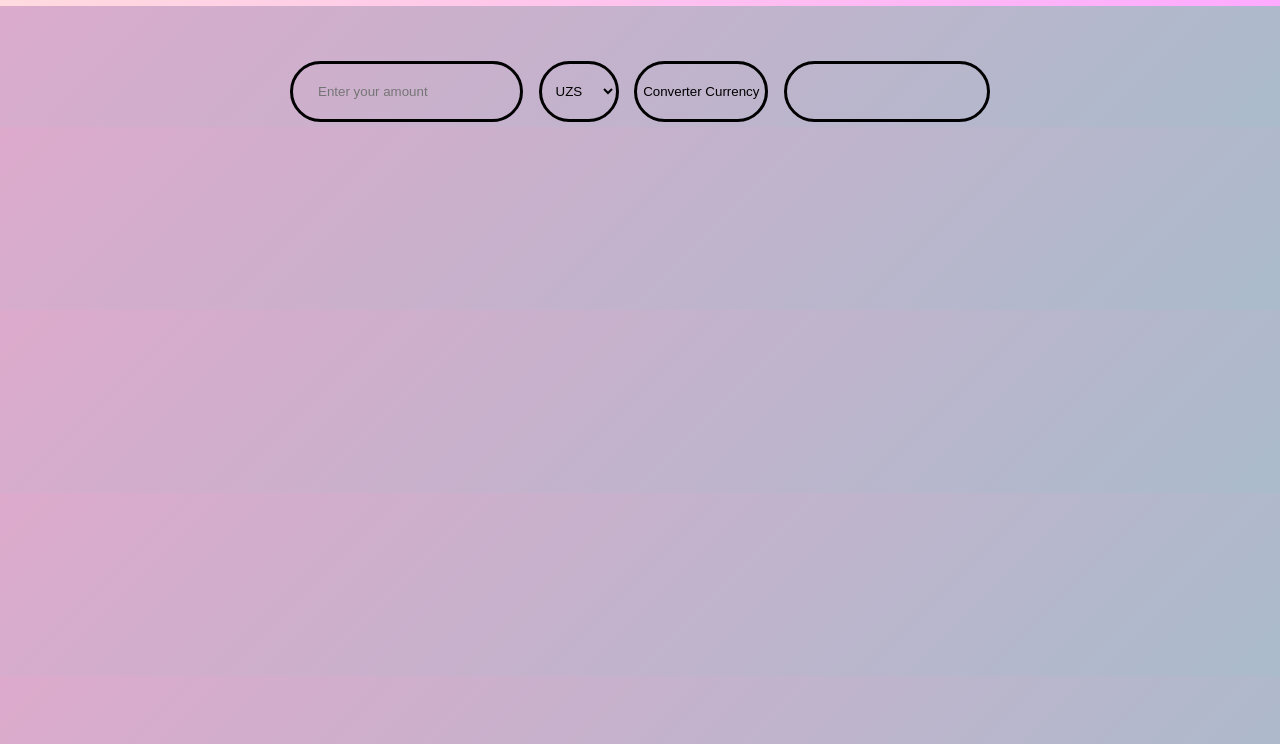
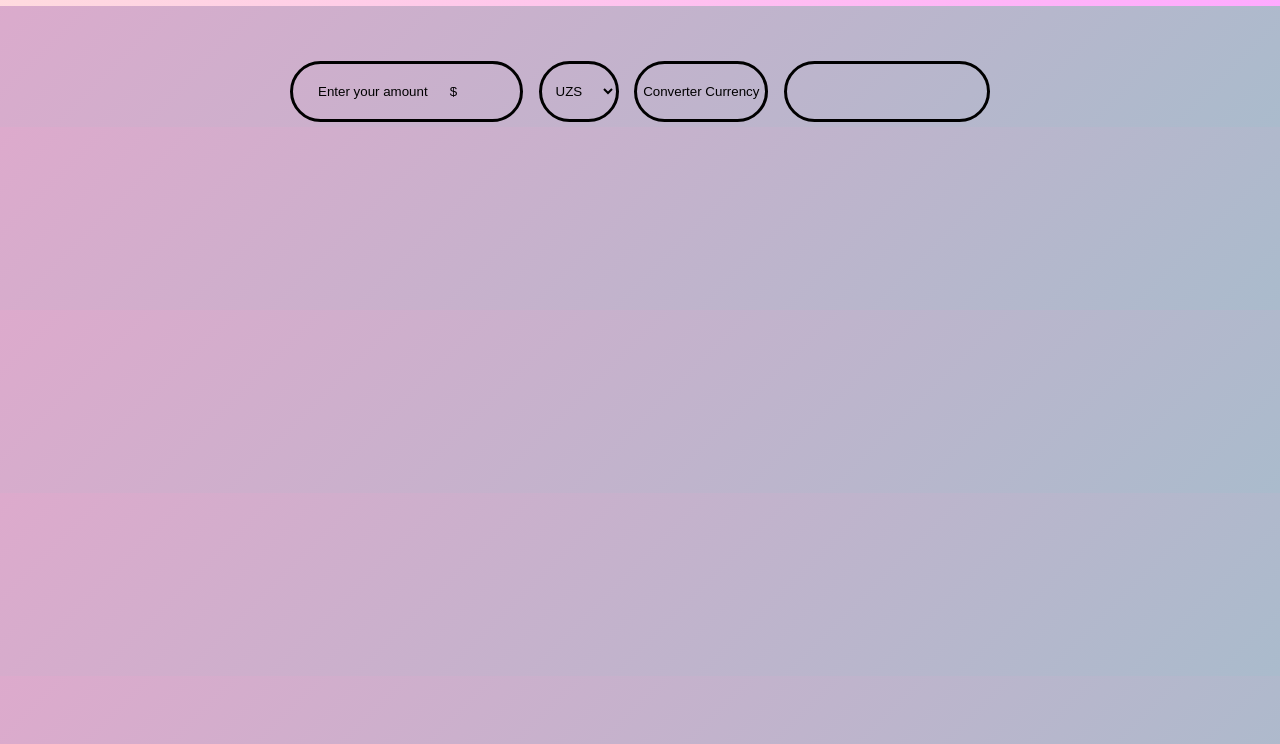
Before and after one commit to iam-rasulov/currency-converter, a plain HTML site: page index.html in a window 1280 px wide. Shown: the part 56-800 px from the top of the page. Drawn offline with Linux system fonts and the light colour scheme.

Commit message:
Initial commit

```diff
--- a/css/main.css
+++ b/css/main.css
@@ -30,7 +30,12 @@ body{
     border: 3px solid black;
     border-radius: 55px;
     background-color: transparent;
+    outline-style: none;
 }
+.form__input::placeholder{
+    color: black;
+}
+
 .form__select {
     width: 80px;
     padding-right: 10px;
--- a/index.html
+++ b/index.html
@@ -14,7 +14,7 @@
 
     <form class="form" method="POST" autocomplete="off">
       <div>
-        <input class="form__input" type="number" name="user_amount" aria-label="Enter your amount" placeholder="Enter your amount">
+        <input class="form__input" type="text" name="user_amount" aria-label="Enter your amount" placeholder="Enter your amount      $">
       </div>
 
       <select class="form__select" name="user_selected">
```
